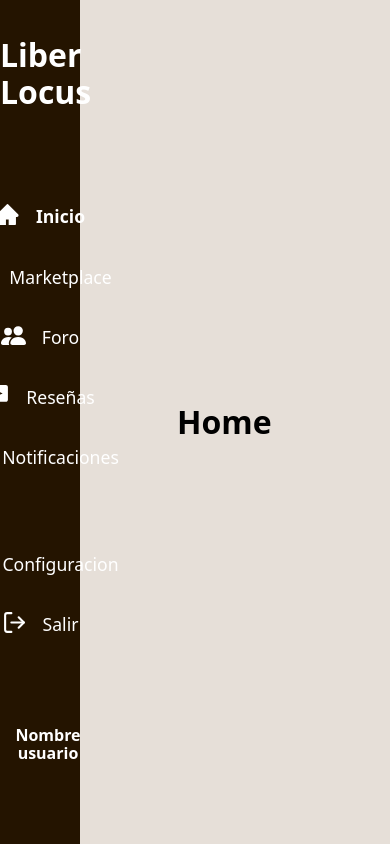
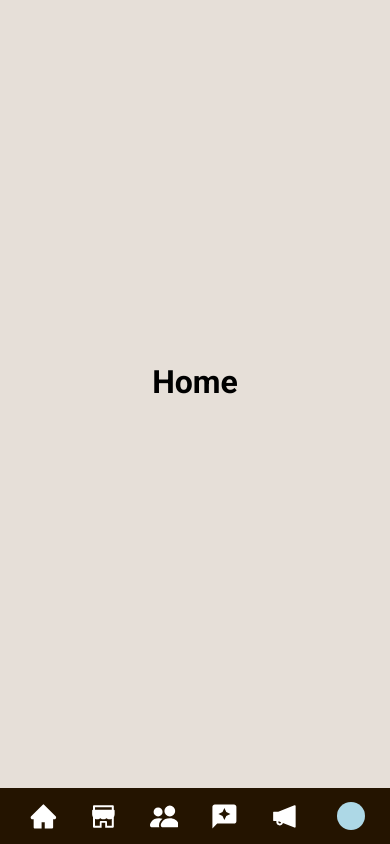
Before and after one commit to cHris0119/Liber-Locus, a React (Vite) app in the folder client_frontend/: page / in a window 390 px wide. Built offline with nearby package versions, Linux system fonts and the light colour scheme.

Commit message:
Sidebar mobile

```diff
--- a/client_frontend/index.html
+++ b/client_frontend/index.html
@@ -1,8 +1,14 @@
-<!doctype html>
+<!DOCTYPE html>
 <html lang="en">
   <head>
     <meta charset="UTF-8" />
     <link rel="icon" type="favicon.ico" href="public/libro.ico" />
+    <link rel="preconnect" href="https://fonts.googleapis.com" />
+    <link rel="preconnect" href="https://fonts.gstatic.com" crossorigin />
+    <link
+      href="https://fonts.googleapis.com/css2?family=Roboto:wght@400;500;700&display=swap"
+      rel="stylesheet"
+    />
     <meta name="viewport" content="width=device-width, initial-scale=1.0" />
     <title>Liber Locus</title>
   </head>
--- a/client_frontend/src/App.css
+++ b/client_frontend/src/App.css
@@ -5,3 +5,10 @@
     height: 100vh;
     padding-left: 15%;
 }
+
+@media screen and (max-width: 767px) {
+    .main{
+        padding-left: 0;
+        padding-bottom: 5rem;
+    }
+}
--- a/client_frontend/src/App.jsx
+++ b/client_frontend/src/App.jsx
@@ -1,5 +1,5 @@
 import "./App.css";
-import Sidebar from "./components/SideBar/Sidebar";
+import Sidebar from "./components/SideBar/SideBar";
 import RoutesList from "../RoutesList";
 
 function App() {
--- a/client_frontend/src/components/AccountButton/AccountButton.css
+++ b/client_frontend/src/components/AccountButton/AccountButton.css
@@ -1,3 +1,5 @@
+
+
 .account-container{
     display: flex;
     justify-content: center;
@@ -15,8 +17,8 @@
 }
 .account-img{
     border-radius:50%;
-    width: 30px;
-    height: 30px;
+    width: 2rem;
+    height: 2rem;
     background-color: lightblue;
 }
 
@@ -26,10 +28,10 @@
 }
 
 .account:hover{
-    background-color: rgba(0, 0, 0, 0.8);
+    background-color: rgba(240, 240, 240, 0.8);
 }
 
-@media screen and (max-width: 1270px) {
+@media screen and (max-width: 1265px) {
     .account{
         justify-content: center;
         align-items: center;
@@ -41,6 +43,22 @@
         border-radius:50%;
         width: 40px;
         height: 40px;
-        background-color: lightblue;
     }
   }
+
+  @media screen and (max-width: 767px) {
+    .account-container{
+        width: 20%;
+        height: 100%;
+
+    }
+    .account-img{
+        border-radius:50%;
+        width: 1.8rem;
+        min-width: 1.8rem;
+        height: 1.8rem;
+        margin-bottom: 5px;
+    }
+
+
+  }
--- a/client_frontend/src/components/NavBar/NavBar.css
+++ b/client_frontend/src/components/NavBar/NavBar.css
@@ -1,4 +1,13 @@
-.navbar{
+.navbars-container{
+
+  width: 100%;
+  height: 100%;
+  display: flex;
+  flex-direction: column;
+  justify-content: space-evenly;
+}
+.navbar {
+
   padding: 0;
   gap: 1rem;
   display: flex;
@@ -7,46 +16,86 @@
   align-items: center;
 }
 
-ul>li{
+ul > li {
   list-style: none;
   display: flex;
-    width: 100%;
+  width: 90%;
   justify-content: center;
+
 }
 
-li>a{
-
-    width: 90%;
+li > a {
+  width: 100%;
   text-align: start;
-    padding: .5rem 2rem;
+  padding: 0.5rem 1rem;
   text-decoration: none;
   color: inherit;
+
 }
 
-.link{
+.link {
   display: flex;
   align-items: center;
-    gap: 1rem;
+  gap: 0.5rem;
   font-size: 1.1rem;
-    transition: all .1s;
+  transition: all 0.1s;
   color: #fff;
+
 }
 
-.link:hover{
-    background-color: rgba(255, 255, 255, 0.1);
+.link:hover {
+  background-color: rgba(255, 255, 255, 0.2);
 }
 
-svg{
-    font-size: 25px;
+svg {
+  font-size: 1.5rem;
 }
 
-.active{
+.active {
   color: rgb(255, 255, 255);
   font-weight: bold;
 }
 
-@media screen and (max-width: 1270px) {
-    .link{
+@media screen and (max-width: 1265px) {
+  .link {
     justify-content: center;
   }
 }
+
+@media screen and (max-width: 767px) {
+  .navbars-container{
+   margin-top: 5px;
+    width: 100%;
+    height: 100%;
+    display: flex;
+    flex-direction: row;
+    justify-content: start;
+
+  }
+  .navbar {
+    width: 80%;
+    height: 100%;
+    padding: 0 0 0 1rem;
+    display: flex;
+    gap: 1rem;
+    flex-direction: row;
+    justify-content: center;
+    align-items: center;
+  }
+
+  ul > li {
+    list-style: none;
+    display: flex;
+    width: 15%;
+    justify-content: center;
+
+  }
+
+  .none{
+    display: none;
+  }
+
+  svg{
+    font-size: 1.8rem;
+  }
+}
--- a/client_frontend/src/components/NavBar/NavBar.jsx
+++ b/client_frontend/src/components/NavBar/NavBar.jsx
@@ -1,11 +1,12 @@
 import { linksNav, linksConfig } from "../../services/linksArray";
 import { NavLink } from "react-router-dom";
 import "./NavBar.css";
+import AccountButton from "../AccountButton/AccountButton";
 
 // eslint-disable-next-line react/prop-types
 const NavBar = ({isOpen}) => {
   return (
-    <>
+    <div className="navbars-container">
       <ul className="navbar">
         {linksNav.map((link) => (
           <li key={link.label}>
@@ -21,7 +22,7 @@ const NavBar = ({isOpen}) => {
         ))}
       </ul>
 
-      <ul className="navbar">
+      <ul className="navbar none">
         {linksConfig.map((link) => (
           <li key={link.label}>
             <NavLink className="link" to={link.to}>
@@ -34,7 +35,9 @@ const NavBar = ({isOpen}) => {
           </li>
         ))}
       </ul>
-    </>
+
+      <AccountButton isOpen={isOpen} />
+    </div>
   );
 };
 
--- a/client_frontend/src/components/SideBar/SideBar.css
+++ b/client_frontend/src/components/SideBar/SideBar.css
@@ -1,4 +1,4 @@
-.title{
+.title {
   color: #fff;
 }
 
@@ -11,14 +11,13 @@
   height: 100vh;
   text-align: center;
   padding: 1rem 0 4rem 0;
-  gap: 1rem;
   display: flex;
-  justify-content: space-between;
+  justify-content: space-evenly;
   flex-direction: column;
   min-height: 620px;
 }
 
-@media screen and (max-width: 1270px) {
+@media screen and (max-width: 1265px) {
   .sidebar-container {
     width: 5rem;
   }
@@ -27,6 +26,29 @@
 @media screen and (max-height: 600px) {
   .sidebar-container {
     justify-content: center;
-    gap: .5rem;
+    gap: 0.5rem;
+  }
+  .title {
+    color: #fff;
   }
 }
+
+@media screen and (max-width: 767px) {
+  .sidebar-container {
+    position: fixed;
+    top: auto;
+    bottom: 0;
+    left: 0;
+    width: 100%;
+    height: 3.5rem;
+    text-align: center;
+    padding: 0;
+    display: flex;
+    flex-direction: row;
+    align-items: center;
+    min-height: 3.5rem;
+  }
+  .title {
+    display: none;
+  }
+}
--- a/client_frontend/src/components/SideBar/SideBar.jsx
+++ b/client_frontend/src/components/SideBar/SideBar.jsx
@@ -1,4 +1,4 @@
-import AccountButton from "../AccountButton/AccountButton";
+
 import "./SideBar.css";
 import NavBar from "../NavBar/NavBar";
 import useSize from "../../hooks/useSize";
@@ -11,10 +11,10 @@ const Sidebar = () => {
 
   return (
     <aside className='sidebar-container'>
-      {isOpen ? <h1 className="title">Liber Locus</h1> : <h1>LL</h1> }
+      {isOpen ? <h1 className="title">Liber Locus</h1> : <h1 className="title">LL</h1> }
 
       <NavBar isOpen={isOpen} />
-      <AccountButton isOpen={isOpen} />
+
 
 
     </aside>
--- a/client_frontend/src/hooks/useSize.jsx
+++ b/client_frontend/src/hooks/useSize.jsx
@@ -1,4 +1,4 @@
-import { useState } from "react";
+import { useEffect, useState } from "react";
 
 const useSize = () => {
   const [isOpen, setIsOpen] = useState(true);
@@ -11,6 +11,10 @@ const useSize = () => {
     }
   };
 
+  useEffect(()=>{
+    handleResize()
+  },[])
+
   window.addEventListener("resize", handleResize);
 
   return isOpen;
--- a/client_frontend/src/index.css
+++ b/client_frontend/src/index.css
@@ -1,7 +1,7 @@
 html{
     background-color: #E6DFD8;
     color: #000;
-    font-family: system-ui, sans-serif;
+    font-family: 'Roboto',system-ui, sans-serif;
 }
 
 *, *::before, *::after{
```
Lines whose indentation alone changed are shown as unchanged.
